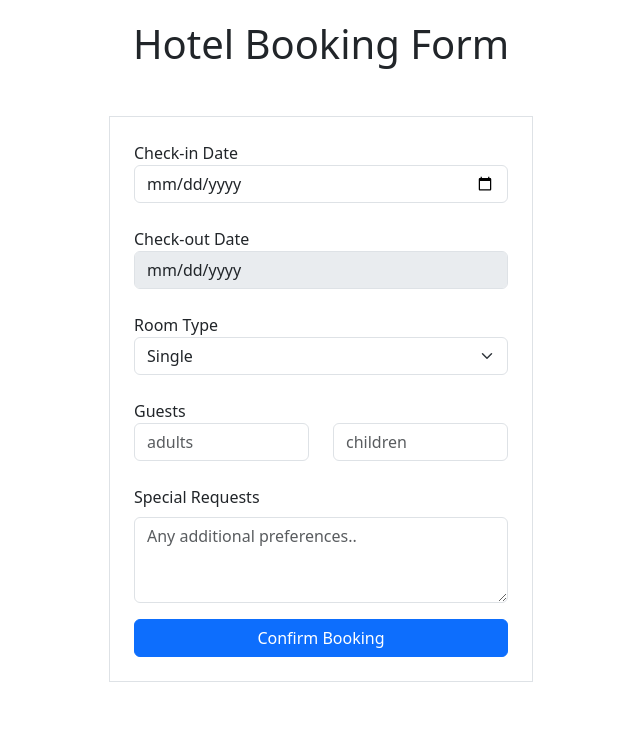
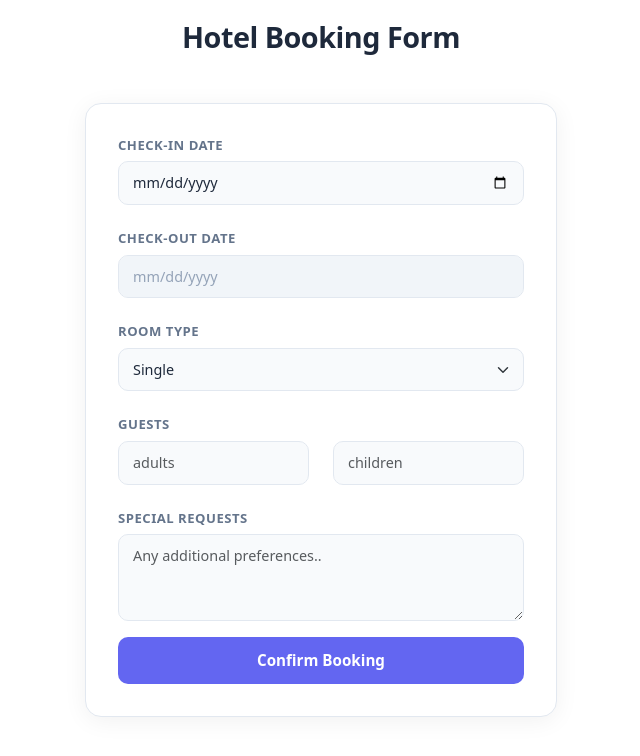
Before and after one commit to shrutika-gawande/Hotel-Booking-Platform, a React (Vite) app: page / in a window 1280 px wide. Shown: the top 756 px of the page, without its empty margins (319-959 px from the left). Built offline with nearby package versions, Linux system fonts and the light colour scheme.

Commit message:
added styling

```diff
--- a/src/App.jsx
+++ b/src/App.jsx
@@ -60,7 +60,7 @@ function App() {
 
             <h1 className='mb-5'>Hotel Booking Form</h1>
 
-            <div className='border p-4 m-4 w-60'>
+            <div className='card-box w-60'>
                 <div className='mb-4'>
                     <label className="">Check-in Date</label>
                     <input
--- a/src/index.css
+++ b/src/index.css
@@ -4,7 +4,6 @@
   padding: 20px;
 }
 
-/* medium screens and above */
 @media (min-width: 768px) {
   .form {
     width: 40%;
@@ -13,4 +12,95 @@
 
 .form h1 {
   text-align: center;
+  font-size: 1.8rem;
+  font-weight: 700;
+  color: #1e293b;
+  letter-spacing: -0.5px;
+  margin-bottom: 24px;
 }
+
+/* -------- CARD -------- */
+.card-box {
+  background: #ffffff;
+  border: 1px solid #e2e8f0 !important;
+  border-radius: 16px !important;
+  padding: 32px !important;
+  box-shadow: 0 4px 24px rgba(0, 0, 0, 0.06);
+}
+
+/* -------- LABELS -------- */
+.form label {
+  font-size: 0.82rem;
+  font-weight: 600;
+  color: #64748b;
+  text-transform: uppercase;
+  letter-spacing: 0.5px;
+  margin-bottom: 6px;
+  display: block;
+}
+
+/* -------- INPUTS -------- */
+.form .form-control,
+.form .form-select {
+  border: 1.5px solid #e2e8f0;
+  border-radius: 10px;
+  padding: 10px 14px;
+  font-size: 0.9rem;
+  color: #1e293b;
+  background-color: #f8fafc;
+  transition: border-color 0.2s, box-shadow 0.2s;
+}
+
+.form .form-control:focus,
+.form .form-select:focus {
+  border-color: #6366f1;
+  box-shadow: 0 0 0 3px rgba(99, 102, 241, 0.1);
+  background-color: #fff;
+  outline: none;
+}
+
+.form .form-control:disabled {
+  background-color: #f1f5f9;
+  color: #94a3b8;
+  cursor: not-allowed;
+}
+
+/* -------- INVALID -------- */
+.form .invalid-feedback {
+  font-size: 0.78rem;
+  color: #ef4444;
+  margin-top: 4px;
+}
+
+/* -------- BUTTON -------- */
+.form .btn-primary {
+  background: #6366f1;
+  border: none;
+  border-radius: 10px;
+  padding: 12px;
+  font-size: 0.95rem;
+  font-weight: 600;
+  transition: background 0.2s, transform 0.1s;
+}
+
+.form .btn-primary:hover {
+  background: #4f46e5;
+  transform: translateY(-1px);
+}
+
+/* -------- ALERTS -------- */
+.form .alert-success {
+  border-radius: 10px;
+  font-size: 0.88rem;
+  background-color: #f0fdf4;
+  border-color: #bbf7d0;
+  color: #15803d;
+}
+
+.form .alert-danger {
+  border-radius: 10px;
+  font-size: 0.88rem;
+  background-color: #fef2f2;
+  border-color: #fecaca;
+  color: #dc2626;
+}
```
